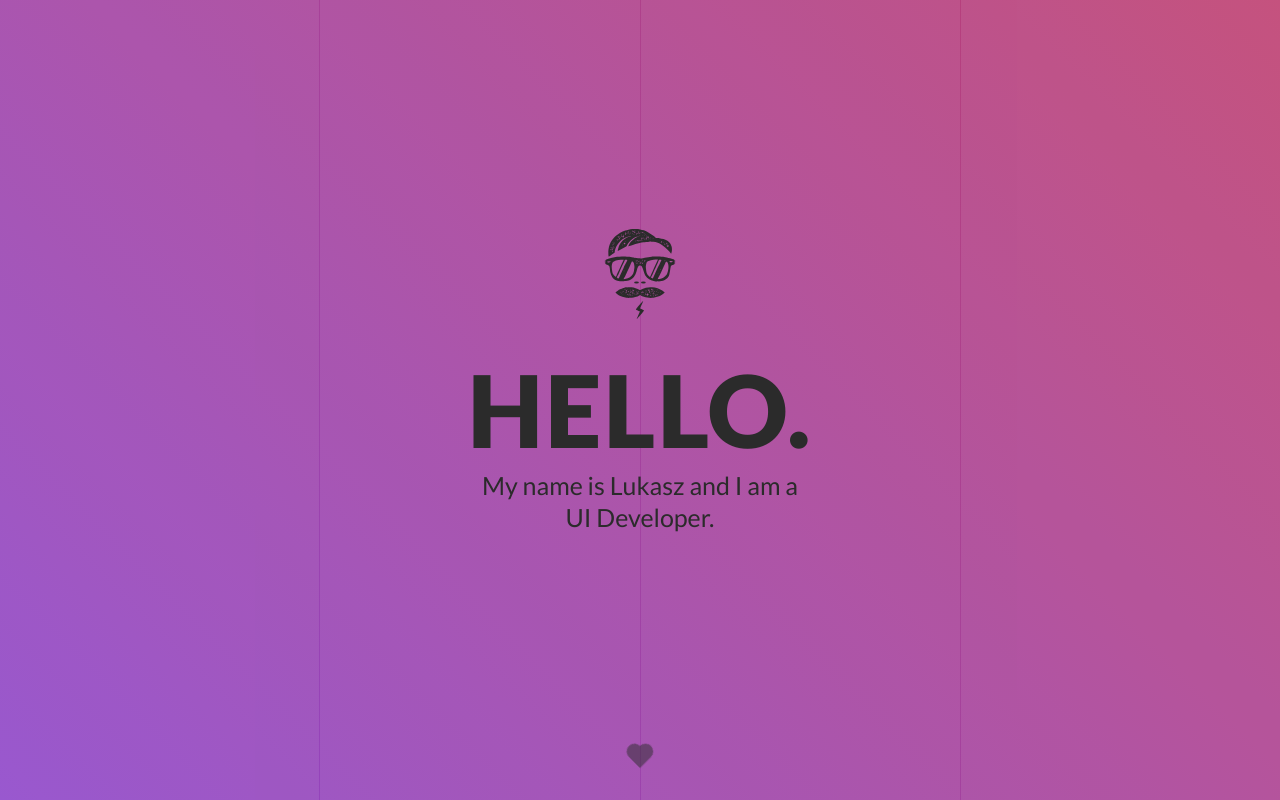
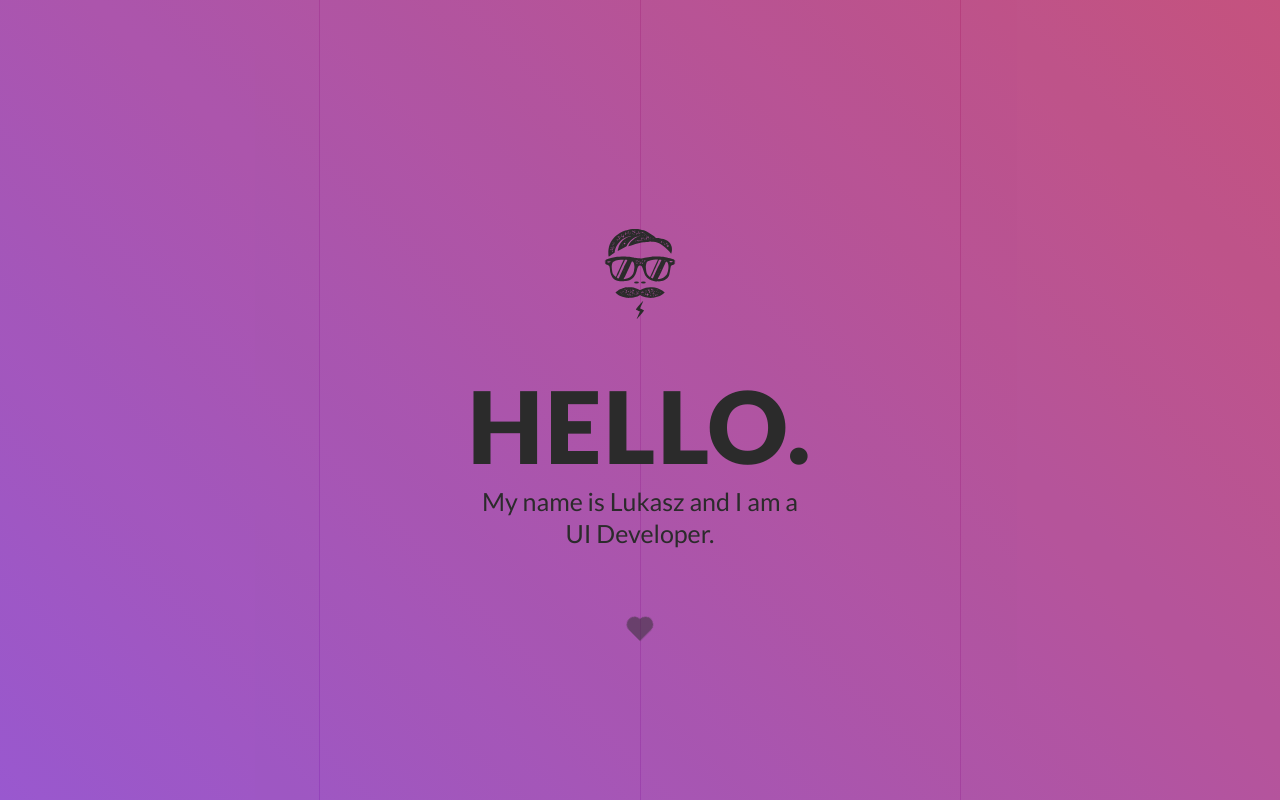
Before and after one commit to lukasz81/szczepan.me, a plain HTML site: page index.html in a window 1280 px wide. Drawn offline with Linux system fonts and the light colour scheme.

Commit message:
Use flex layout... finally

```diff
--- a/css/styles.scss
+++ b/css/styles.scss
@@ -6,103 +6,107 @@ $arrowSize: 40px;
 $secondColor: #f7f7f7;
 $initialGradientOne: rgb(99, 63, 105);
 $initialGradientTwo: rgb(190, 62, 111);
-:root{
-    --gradient-one: #{$initialGradientOne};
-    --gradient-two: #{$initialGradientTwo};
-  }
+:root {
+  --gradient-one: #{$initialGradientOne};
+  --gradient-two: #{$initialGradientTwo};
+}
 
 /* apply a natural box layout model to all elements, but allowing components to change */
-html{
+
+html {
   box-sizing: border-box;
-  color:$mainColor;
-  text-align:center;
+  color: $mainColor;
+  text-align: center;
   -webkit-font-smoothing: antialiased;
   -moz-osx-font-smoothing: grayscale;
+  font-size: 100%;
+  font-family: 'Lato', 'helvetica neue', arial, helvetica, 'lucida grande', sans-serif;
 }
+
 html *, *:before, *:after {
   box-sizing: inherit;
   -webkit-tap-highlight-color: transparent;
   -webkit-text-size-adjust: none;
   -webkit-font-smoothing: antialiased;
 }
+
 body {
-  font-size: 100%;
-  margin:0;
-  padding:0;
-  background:#eee;
+  font-size: inherit;
+  margin: 0;
+  padding: 0;
+  background: #eee;
 }
-a{
+
+a {
   text-decoration: none;
 }
-svg{
+
+svg {
   display: block;
   width: 100%;
-  height:100%;
-  fill:$mainColor;
+  height: 100%;
+  fill: $mainColor;
 }
-.glitch,h2,h4,h5{
-  font-family: 'Lato','helvetica neue', arial, helvetica, 'lucida grande', sans-serif;
+
+.glitch, h2, h4, h5 {
+  font-family: inherit
 }
-// .snap{
-//   float: left;
-//   width: 100vw;
-// }
-// .scroller{
-//   overflow-x: hidden;
-//   position: absolute;
-//   top: 0;
-//   width: 100%;
-//   height: 100%;
-//   overflow: auto;
-//   -webkit-scroll-snap-points-y: repeat(100%);
-//       -ms-scroll-snap-points-y: repeat(100%);
-//           scroll-snap-points-y: repeat(100%);
-//   -webkit-scroll-snap-type: mandatory;
-//       -ms-scroll-snap-type: mandatory;
-//           scroll-snap-type: mandatory;
-//   -webkit-scroll-snap-destination: 100% 0%;
-//       -ms-scroll-snap-destination: 100% 0%;
-//           scroll-snap-destination: 100% 0%;
-// }
+
+main {
+  display: flex;
+  flex-direction: column;
+  align-items: stretch;
+  justify-content: stretch;
+  height: 100vh;
+}
+.flex-grid-item {
+  align-self: stretch;
+  flex: 1 100%;
+  z-index: 1;
+}
+
 // Hero related styling
-.hello{
+.hello {
   display: inline-block;
-  font-family: 'Lato', sans-serif;
+  font-family: inherit;
   text-transform: uppercase;
   font-size: 100px;
   letter-spacing: 2px;
   font-weight: 900;
   margin: 0;
 }
-.comingSoon{
-  color:$mainColor;
+
+.comingSoon {
+  color: $mainColor;
   font-size: 25px;
   font-weight: 500;
   padding: 0 0 25px;
   max-width: 800px;
   margin: auto;
   line-height: 32px;
-  a{
-    color:$mainColor;
+  a {
+    color: $mainColor;
   }
-  .glitch{
-    display:inline-block;
-    white-space:nowrap;
-    @include textGlitch("example-one", 25, $mainColor, rgba(255,255,255,0.1), blue, #ff0078, 450, 115);
+  .glitch {
+    display: inline-block;
+    white-space: nowrap;
+    @include textGlitch("example-one", 25, $mainColor, rgba(255, 255, 255, 0.1), blue, #ff0078, 450, 115);
   }
 }
-.behance,.github{
-  display:inline-block;
+
+.behance, .github {
+  display: inline-block;
   margin: 0 0 0 5px;
-  width:40px;
-  height:40px;
-  svg{
-    height:100%;
-    display:block;
+  width: 40px;
+  height: 40px;
+  svg {
+    height: 100%;
+    display: block;
   }
 }
+
 @keyframes heartBeat {
-  0%{
+  0% {
     //@include transform(rotate(-45deg) scale(0.5));
     -moz-transform: rotate(-45deg) scale(0.5);
     -ms-transform: rotate(-45deg) scale(0.5);
@@ -118,29 +122,30 @@ svg{
     transform: rotate(-45deg) scale(0.6);
   }
 }
+
 @keyframes shake {
-  0%{
+  0% {
     //@include transform(rotate(15deg));
     -moz-transform: rotate(15deg);
     -ms-transform: rotate(15deg);
     -webkit-transform: rotate(15deg);
     transform: rotate(15deg);
   }
-  25%{
+  25% {
     //@include transform(rotate(-15deg));
     -moz-transform: rotate(-15deg);
     -ms-transform: rotate(-15deg);
     -webkit-transform: rotate(-15deg);
     transform: rotate(-15deg);
   }
-  50%{
+  50% {
     //@include transform(rotate(10deg));
     -moz-transform: rotate(10deg);
     -ms-transform: rotate(10deg);
     -webkit-transform: rotate(10deg);
     transform: rotate(10deg);
   }
-  75%{
+  75% {
     //@include transform(rotate(-10deg));
     -moz-transform: rotate(-10deg);
     -ms-transform: rotate(-10deg);
@@ -155,15 +160,17 @@ svg{
     transform: rotate(0deg);
   }
 }
-#was{
+
+#was {
   //@include transform-origin(center);
   -moz-transform-origin: center;
   -ms-transform-origin: center;
   -webkit-transform-origin: center;
   transform-origin: center;
 }
-.inner.active #was{
-  animation-delay:0.3s;
+
+.inner.active #was {
+  animation-delay: 0.3s;
   animation-duration: 0.6s;
   animation-name: shake;
   animation-iteration-count: 1;
@@ -177,7 +184,7 @@ svg{
   background-color: $mainColor;
   display: block;
   height: 26px;
-  margin: 0 10px;
+  margin: 0 0 0 -13px;
   position: absolute;
   //@include transform(rotate(-45deg) scale(0.6));
   -moz-transform: rotate(-45deg) scale(0.6);
@@ -186,10 +193,8 @@ svg{
   transform: rotate(-45deg) scale(0.6);
   width: 26px;
   left: 50%;
-  margin-left: -13px;
-  bottom: 30px;
-  opacity:0.5;
-  cursor:pointer;
+  opacity: 0.5;
+  cursor: pointer;
   animation-duration: 0.7s;
   animation-name: heartBeat;
   animation-iteration-count: infinite;
@@ -200,11 +205,11 @@ svg{
   /* Rules below not implemented in browsers yet */
   -o-user-select: none;
   user-select: none;
-  &:not(.active){
+  &:not(.active) {
     pointer-events: none;
-    opacity:0.3;
+    opacity: 0.3;
   }
-  &.active{
+  &.active {
     pointer-events: auto;
   }
   &:before,
@@ -225,54 +230,37 @@ svg{
     top: 0;
   }
 }
-.css-variables{
-  .outer{
-    background-image: linear-gradient(45deg, var(--gradient-one) , var(--gradient-two) );
+
+.css-variables {
+  .outer {
+    background-image: linear-gradient(45deg, var(--gradient-one), var(--gradient-two));
   }
 }
-.outer{
-	display:table;
-	height:100vh;
-	width:100vw;
-	right:0;
-	bottom:0;
-  z-index:-1;
-  background-image: linear-gradient(45deg, $initialGradientOne , $initialGradientTwo );
-  &.active:before{
-    opacity:0
+
+.outer {
+  height: 100vh;
+  width: 100vw;
+  right: 0;
+  bottom: 0;
+  background-image: linear-gradient(45deg, $initialGradientOne, $initialGradientTwo);
+  &.active:before {
+    opacity: 0
   }
-  &:before{
-    content:'';
-    display:block;
-    width:inherit;
-    height:120%;
-    min-height:inherit;
-    position:fixed;
-    background:#eee;
-    opacity:1;
+  &:before {
+    content: '';
+    display: block;
+    width: inherit;
+    height: 120%;
+    min-height: inherit;
+    position: fixed;
+    background: #eee;
+    opacity: 1;
     transition: opacity 0.1s linear;
     pointer-events: none;
-    z-index:10;
+    z-index: 10;
   }
-	.middle{
-		display:table-cell;
-		vertical-align:middle;
-    position:relative;
-		.inner{
-			position:relative;
-			margin: 0 auto 0 auto;
-			width:80%;
-			max-width:400px
-		}
-    #logo{
-      width: 50%;
-      height: auto;
-      * {
-        stroke-width:2;
-      }
-    }
-	}
 }
+
 .full-fill {
   width: 100%;
   height: 120%;
@@ -280,12 +268,15 @@ svg{
   top: 0;
   left: 0;
 }
+
 .grid-container {
   display: grid;
   grid-template-columns: repeat(4, auto);
   grid-column-gap: 1px;
   grid-row-gap: 2px;
+  z-index: 0;
 }
+
 .item {
-  background: rgba(255,255,255, 0.1)
+  background: rgba(255, 255, 255, 0.1)
 }
--- a/index.html
+++ b/index.html
@@ -2,7 +2,7 @@
 <html>
 <head profile="http://www.w3.org/2005/10/profile">
     <title>szczepan.me</title>
-		<link rel="icon" type="image/png" href="images/szczepan_ico.png" />
+    <link rel="icon" type="image/png" href="images/szczepan_ico.png"/>
     <link rel="stylesheet" href="css/styles.css" media="all">
     <link href="https://fonts.googleapis.com/css?family=Lato:100,200,300,400,700,900" rel="stylesheet">
     <script src="js/gradient-generator.js"></script>
@@ -10,29 +10,26 @@
     <meta name="viewport" content="initial-scale=1.0, minimum-scale=1.0, maximum-scale=1.0, user-scalable=0">
 </head>
 <body>
-		<main class="scroller">
-
+<main class="outer">
     <div class="grid-container full-fill">
         <div class="item"></div>
         <div class="item"></div>
         <div class="item"></div>
         <div class="item"></div>
     </div>
-
-			<div class="outer snap full-height">
-				<div class="middle translate--y">
+    <div class="flex-grid-item"></div>
+    <div class="flex-grid-item translate--y">
         <figure class="inner">
             <svg>
-							<use class="logo" xmlns:xlink="http://www.w3.org/1999/xlink" xlink:href="svg/all.svg#logo"></use>
+                <use class="logo" xmlns:xlink="http://www.w3.org/1999/xlink"
+                     xlink:href="svg/all.svg#logo"></use>
                 <use id="was" xmlns:xlink="http://www.w3.org/1999/xlink" xlink:href="svg/all.svg#was"></use>
             </svg>
         </figure>
         <h1 class="hello">Hello.</h1>
-					<!-- <div class="divider"></div> -->
         <h2 class="comingSoon">My name is Lukasz and I am a
             <br/>
             <span class="glitch role" data-text=" ">UI Developer.</span>
-						<!-- <small>Check out the links to learn more about me.</small> -->
         </h2>
         <nav>
             <a class="more" href="https://www.behance.net/szczepan">
@@ -50,10 +47,10 @@
                 </figure>
             </a>
         </nav>
+    </div>
+    <div class="flex-grid-item">
         <span class="heart"></span>
     </div>
-			</div>
-
 </main>
 </body>
 </html>
```
Also changed, not shown: css/styles.css. Lines whose indentation alone changed are shown as unchanged.
